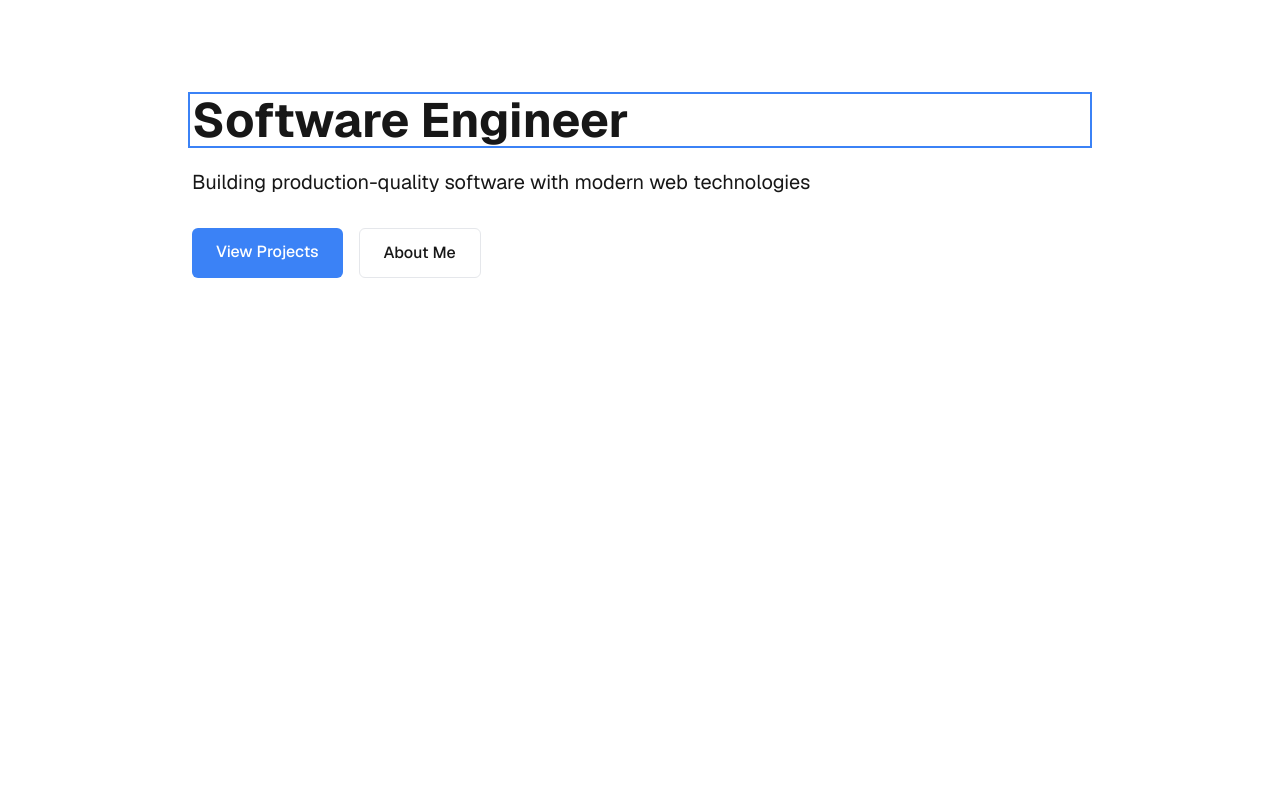
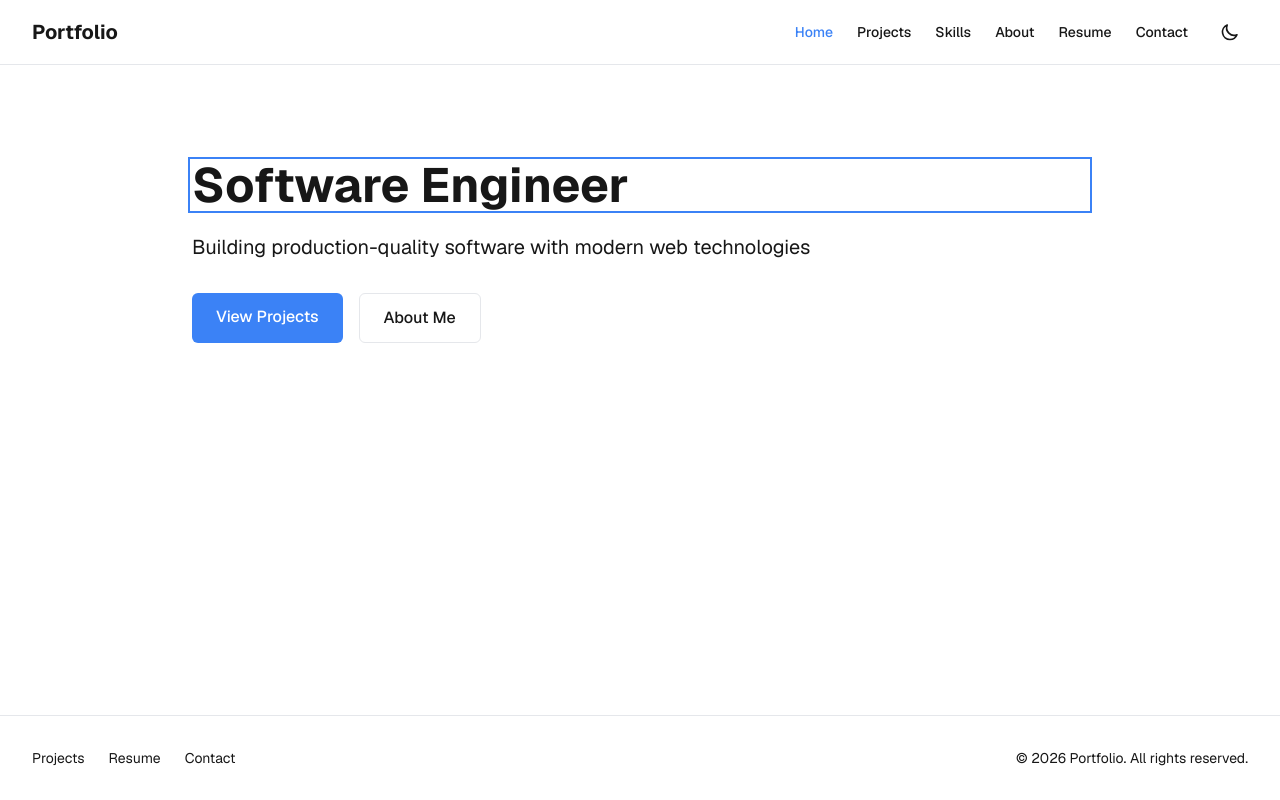
Before and after one commit to Keymoye/portfolio-platform, a Next.js app: page / in a window 1280 px wide. Built offline with nearby package versions, Linux system fonts and the light colour scheme.

Commit message:
feat: add Navbar and Footer components to RootLayout

```diff
--- a/app/layout.tsx
+++ b/app/layout.tsx
@@ -3,6 +3,8 @@ import { Geist, Geist_Mono } from "next/font/google";
 import "./globals.css";
 import { ThemeProvider } from "@/components/ui/ThemeProvider";
 import { ClientLayout } from "@/components/layout/ClientLayout";
+import { Navbar } from "@/components/layout/Navbar";
+import { Footer } from "@/components/layout/Footer";
 
 const geistSans = Geist({
   variable: "--font-geist-sans",
@@ -43,9 +45,11 @@ export default function RootLayout({
           disableTransitionOnChange
         >
           <ClientLayout>
+            <Navbar />
             <main id="main-content" className="flex-1">
               {children}
             </main>
+            <Footer />
           </ClientLayout>
         </ThemeProvider>
       </body>
```
